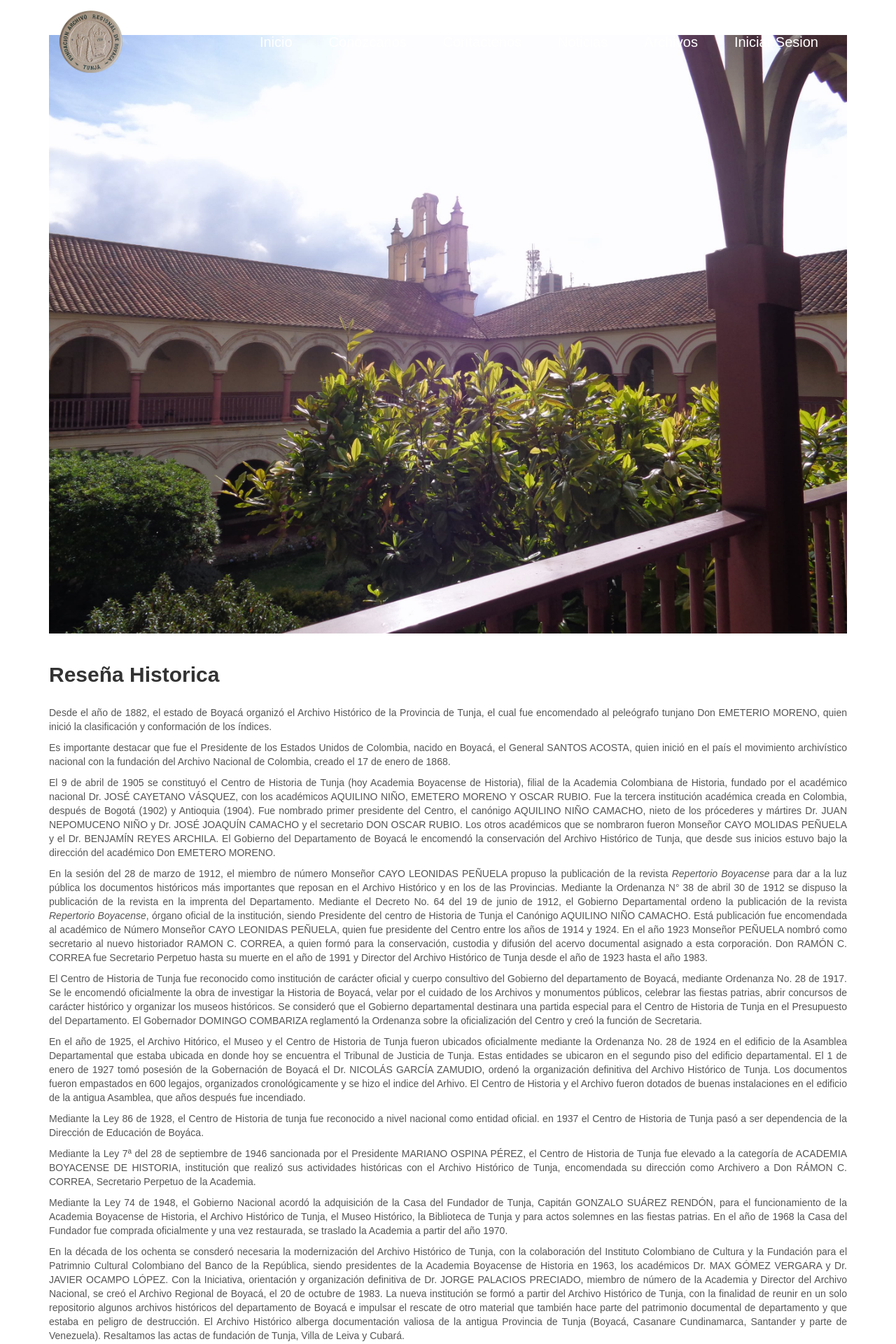
After one commit to YuliethHuerfanoPerez/Archivo-Regional-Hist-rico-de-Boyac-, a PHP site: the page made by Reseña.html in a window 1280 px wide. The commit adds this page. Shown: the top 1920 px of the page at 70% size. Run offline with PHP 8.4, Linux system fonts and the light colour scheme; some libraries are stand-ins or nearby versions.

Commit message:
Modulo de conozcanos
- Se añade reseña histórica, misión y visión.
-Se añade la imagen de team-vale.jpeg en el modulo del equipo de desarrollo
-Se hacen ajustes de tamaño en el logo de todos los módulos creados

```diff
--- /dev/null
+++ b/Reseña.html
@@ -0,0 +1,242 @@
+<!DOCTYPE html>
+<html lang="es">
+<head>
+    <meta charset="utf-8">
+    <meta http-equiv="X-UA-Compatible" content="IE=edge">
+    <meta name="viewport" content="width=device-width, initial-scale=1">
+    <meta name="description" content="">
+    <meta name="author" content="">
+    <title>noticia ARHB</title>
+    <!-- =============== Bootstrap Core CSS =============== -->
+    <link rel="stylesheet" href="assets/css/bootstrap.min.css" type="text/css">
+    <!-- =============== fonts awesome =============== -->
+    <link rel="stylesheet" href="assets/font/css/font-awesome.min.css" type="text/css">
+    <!-- =============== Plugin CSS =============== -->
+    <link rel="stylesheet" href="assets/css/animate.min.css" type="text/css">
+    <!-- =============== Custom CSS =============== -->
+    <link rel="stylesheet" href="assets/css/style.css" type="text/css">
+    <!-- =============== Owl Carousel Assets =============== -->
+    <link href="assets/owl-carousel/owl.carousel.css" rel="stylesheet">
+    <link href="assets/owl-carousel/owl.theme.css" rel="stylesheet">
+
+	<link rel="stylesheet" href="assets/css/isotope-docs.css" media="screen">
+	<link rel="stylesheet" href="assets/css/baguetteBox.css">
+    <!-- HTML5 Shim and Respond.js IE8 support of HTML5 elements and media queries -->
+    <!-- WARNING: Respond.js doesn't work if you view the page via file:// -->
+    <!--[if lt IE 9]>
+        <script src="https://oss.maxcdn.com/libs/html5shiv/3.7.0/html5shiv.js"></script>
+        <script src="https://oss.maxcdn.com/libs/respond.js/1.4.2/respond.min.js"></script>
+    <![endif]-->
+
+</head>
+
+<body>
+    <!-- =============== Preloader =============== -->
+    <div id="preloader">
+        <div id="loading">
+		<img width="256" height="32" src="assets/img/loading-cylon-red.svg">
+        </div>
+    </div>
+    <!-- =============== nav =============== -->
+    <nav id="mainNav" class="navbar navbar-default navbar-fixed-top">
+        <div class="container">
+            <div class="container-fluid">
+                <!-- Brand and toggle get grouped for better mobile display -->
+                <div class="navbar-header">
+                    <button type="button" class="navbar-toggle collapsed" data-toggle="collapse" data-target="#bs-example-navbar-collapse-1">
+                        <span class="sr-only">Toggle navigation</span>
+                        <span class="icon-bar"></span>
+                        <span class="icon-bar"></span>
+                        <span class="icon-bar"></span>
+                    </button>
+                    <a class="navbar-brand" href="#"><img src="assets/img/logo.png" alt="Logo" width="45%">
+                    </a>
+                </div>
+
+                <!-- Collect the nav links, forms, and other content for toggling -->
+
+                <div class="collapse navbar-collapse" id="bs-example-navbar-collapse-1">
+                    <ul class="nav navbar-nav navbar-right">
+						<li>
+                            <a class="page-scroll" href="index.html#home">Inicio</a>
+                        </li>
+                        <li>
+                            <a class="page-scroll" href="index.html#about">Conozcanos</a>
+                        </li>
+                        <li>
+							<a class="page-scroll" href="index.html#contact">Contactenos</a>
+                        </li>
+                        <li>
+                            <a class="page-scroll" href="news.html">Noticias</a>
+                        </li>
+                        <li>
+                            <a class="page-scroll" href="files.html">Archivos</a>
+                        </li>
+                        <li>
+                            <a class="page-scroll" href="login.html">Iniciar Sesion</a>
+                        </li>
+                    </ul>
+                </div>
+                <!-- =============== navbar-collapse =============== -->
+
+            </div>
+        </div>
+        <!-- =============== container-fluid =============== -->
+    </nav>
+    <section>
+        <div class="container marg50">
+            <div class="row">
+                <div class="col-lg-12">
+                    <div class="classic-blog blog-single">
+                        <div class="bs-blog-img"><img alt="" src="assets/img/interiorAHRB.jpg" width="10%"></div>
+                        <div class="bs-blog-naz">
+                            <h2>Reseña Historica</h2>
+                            <div class="bs-blog-text" style="text-align: justify;">
+                                <p>Desde el año de 1882, el estado de Boyacá organizó el Archivo Histórico de la Provincia de Tunja,
+                                    el cual fue encomendado al peleógrafo tunjano Don EMETERIO MORENO, quien inició la clasificación y
+                                    conformación de los índices.</p>
+                                <p>Es importante destacar que fue el Presidente de los Estados Unidos de Colombia, nacido en Boyacá, el
+                                    General SANTOS ACOSTA, quien inició en el país el movimiento archivístico nacional con la fundación
+                                    del Archivo Nacional de Colombia, creado el 17 de enero de 1868.</p>
+
+                                <p>El 9 de abril de 1905 se constituyó el Centro de Historia de Tunja (hoy Academia Boyacense de Historia),
+                                    filial de la Academia Colombiana de Historia, fundado por el académico nacional Dr. JOSÉ CAYETANO VÁSQUEZ,
+                                    con los académicos AQUILINO NIÑO, EMETERO MORENO Y OSCAR RUBIO. Fue la tercera institución académica creada
+                                    en Colombia, después de Bogotá (1902) y Antioquia (1904). Fue nombrado primer presidente del Centro, el canónigo
+                                    AQUILINO NIÑO CAMACHO, nieto de los prócederes y mártires Dr. JUAN NEPOMUCENO NIÑO y Dr. JOSÉ JOAQUÍN CAMACHO
+                                    y el secretario DON OSCAR RUBIO. Los otros académicos que se nombraron fueron Monseñor CAYO MOLIDAS PEÑUELA y el Dr. BENJAMÍN REYES ARCHILA.
+                                    El Gobierno del Departamento de Boyacá le encomendó la conservación del Archivo Histórico de Tunja, que desde sus
+                                inicios estuvo bajo la dirección del académico Don EMETERO MORENO.</p>
+                                <p>En la sesión del 28 de marzo de 1912, el miembro de número Monseñor CAYO LEONIDAS PEÑUELA propuso la publicación
+                                    de la revista <i>Repertorio Boyacense</i> para dar a la luz pública los documentos históricos más importantes que reposan en el Archivo Histórico
+                                    y en los de las Provincias. Mediante la Ordenanza N° 38 de abril 30 de 1912 se dispuso la publicación de la revista en la
+                                    imprenta del Departamento. Mediante el Decreto No. 64 del 19 de junio de 1912, el Gobierno Departamental ordeno
+                                    la publicación de la revista <i>Repertorio Boyacense</i>, órgano oficial de la institución, siendo Presidente del centro de Historia de Tunja
+                                    el Canónigo AQUILINO NIÑO CAMACHO. Está publicación fue encomendada al académico de Número Monseñor CAYO LEONIDAS PEÑUELA, quien fue presidente
+                                    del Centro entre los años de 1914 y 1924. En el año 1923 Monseñor PEÑUELA nombró como secretario al nuevo historiador RAMON C. CORREA, a
+                                    quien formó para la conservación, custodia y difusión del acervo documental asignado a esta corporación. Don RAMÓN C. CORREA fue Secretario Perpetuo hasta
+                                    su muerte en el año de 1991 y Director del Archivo Histórico de Tunja desde el año de 1923 hasta el año 1983.</p>
+                                <p>El Centro de Historia de Tunja fue reconocido como institución de carácter oficial y cuerpo consultivo del
+                                    Gobierno del departamento de Boyacá, mediante Ordenanza No. 28 de 1917. Se le encomendó oficialmente la obra de investigar
+                                    la Historia de Boyacá, velar por el cuidado de los Archivos y monumentos públicos, celebrar las fiestas patrias, abrir concursos de carácter
+                                    histórico y organizar los museos históricos. Se consideró que el Gobierno departamental destinara una partida especial para el Centro de Historia de Tunja
+                                    en el Presupuesto del Departamento. El Gobernador DOMINGO COMBARIZA reglamentó la Ordenanza sobre la oficialización del Centro y creó la función de Secretaria.</p>
+                                <p>En el año de 1925, el Archivo Hitórico, el Museo y el Centro de Historia de Tunja fueron ubicados oficialmente mediante la Ordenanza No. 28 de 1924 en el edificio de la Asamblea
+                                    Departamental que estaba ubicada en donde hoy se encuentra el Tribunal de Justicia de Tunja. Estas entidades se ubicaron en el segundo piso del edificio departamental.
+                                    El 1 de enero de 1927 tomó posesión de la Gobernación de Boyacá el Dr. NICOLÁS GARCÍA ZAMUDIO, ordenó la organización definitiva del Archivo Histórico de Tunja. Los documentos
+                                    fueron empastados en 600 legajos, organizados cronológicamente y se hizo el indice del Arhivo. El Centro de Historia y el Archivo fueron dotados de buenas instalaciones en el edificio
+                                    de la antigua Asamblea, que años después fue incendiado. </p>
+                                <p>Mediante la Ley 86 de 1928, el Centro de Historia de tunja fue reconocido a nivel nacional como entidad oficial. en 1937 el Centro de Historia de Tunja pasó a ser dependencia de la
+                                    Dirección de Educación de Boyáca.</p>
+                                <p>Mediante la Ley 7ª del 28 de septiembre de 1946 sancionada por el Presidente MARIANO OSPINA PÉREZ, el Centro de Historia de Tunja fue
+                                    elevado a la categoría de ACADEMIA BOYACENSE DE HISTORIA, institución que realizó sus actividades históricas con el Archivo Histórico de Tunja, encomendada su dirección como
+                                    Archivero a Don RÁMON C. CORREA, Secretario Perpetuo de la Academia. </p>
+                                <p>Mediante la Ley 74 de 1948, el Gobierno Nacional acordó la adquisición de la Casa del Fundador de Tunja, Capitán GONZALO SUÁREZ RENDÓN, para el funcionamiento de la Academia Boyacense de
+                                     Historia, el Archivo Histórico de Tunja, el Museo Histórico, la Biblioteca de Tunja y para actos solemnes en las fiestas patrias. En el año de 1968 la Casa del Fundador fue comprada oficialmente
+                                    y una vez restaurada, se traslado la Academia a partir del año 1970. </p>
+                                <p>En la década de los ochenta se consderó necesaria la modernización del Archivo Histórico de Tunja, con la colaboración del Instituto Colombiano de Cultura y la Fundación
+                                    para el Patrimnio Cultural Colombiano del Banco de la República, siendo presidentes de la Academia Boyacense de Historia en 1963, los académicos Dr. MAX GÓMEZ VERGARA y Dr. JAVIER OCAMPO LÓPEZ. Con la Iniciativa, orientación
+                                    y organización definitiva de Dr. JORGE PALACIOS PRECIADO, miembro de número de la Academia y Director del Archivo Nacional, se creó el Archivo Regional de Boyacá, el 20 de octubre de 1983. La nueva institución se formó a
+                                    partir del Archivo Histórico de Tunja, con la finalidad de reunir en un solo repositorio algunos archivos históricos del departamento de Boyacá e impulsar el rescate de otro material que también hace parte del patrimonio
+                                    documental de departamento y que estaba en peligro de destrucción. El Archivo Histórico alberga documentación valiosa de la antigua Provincia de Tunja (Boyacá, Casanare
+                                    Cundinamarca, Santander y parte de Venezuela). Resaltamos las actas de fundación de Tunja, Villa de Leiva y Cubará.</p>
+                                <p>La Academia Boyacense de Historia, institución gestora del Archivo con los doctores JORGE PALACIOS PRECIADO Y JAVIER OCAMPO LÓPEZ, junto con las entidades colaboradoras: Gobernación de Boyacá, Fundación para
+                                    el Patrimonio Cultural Colombiano del Banco de la República, Instituto de Cultura y Bellas Artes de Boyacá, aportaron para el funcionamiento de este ente, y acordaron constituir la
+                                    Fundación Archivo Regional de Boyacá, con el fin de darle cierta autonomia en su manejo y para continuar con su desarrollo histórico.</p>
+                                <p>Mediante escritura pública No. 3374 del 4 de diciembre de 1968 de la Notaria Segunda de Tunja y Personería Júridica Resolución No. 000015 de 1990 emanada de la Gobernación de Boyacá, se legalizó esta Fundación quedando como miembros:
+                                <i>La Academia Boyacense de Historia, el instituto de Cultura de Boyacá, la Notaria Primera, Notaria Segunda, el Banco de la Republica, la Secretaria General
+                                    de la Gobernación</i> y más tarde ingresaria la <i>Universidad Pedagógica y Tecnológica de Colombia,</i> de conformidad con los estatutos.</p>
+                                <p>Mediante la Ordenanza 023 de 14 de agosto de 1995, se crea el Consejo Departamental de Archivos, se dictan otras disposiciones para la organización del patrimonio documental de Boyacá, que incluye la creación del Archivo
+                                    General de Boyacá, haciendo parte el Archivo Regional de Boyacá como Archivo Histórico.</p>
+                             </div>
+                            </div>
+                    </div>
+                </div>
+            </div>
+        </div>
+    </section>
+		<footer id="footer">
+		<!-- =============== container =============== -->
+		<div class="container">
+					<div class="row">
+					<div class="col-12">
+
+						<ul class="social-links">
+							<li><a class="wow fadeInUp animated" href="index.html#" style="visibility: visible; animation-name: fadeInUp;"><i class="fa fa-facebook"></i></a></li>
+							<li><a data-wow-delay=".1s" class="wow fadeInUp animated" href="https://www.boyaca.gov.co/" style="visibility: visible; animation-delay: 0.1s; animation-name: fadeInUp;"><img src="assets/img/footer/gobernacion.png"></i></a></li>
+							<li><a data-wow-delay=".2s" class="wow fadeInUp animated" href="https://academia-boyacense-de-historia.webnode.es/" style="visibility: visible; animation-delay: 0.2s; animation-name: fadeInUp;"><img src="assets/img/footer/academia.jpg"></i></a></li>
+							<li><a data-wow-delay=".4s" class="wow fadeInUp animated" href="https://www.uptc.edu.co/sitio/portal/" style="visibility: visible; animation-delay: 0.4s; animation-name: fadeInUp;"><img src="assets/img/footer/uptc.png"></i></a></li>
+							<li><a data-wow-delay=".5s" class="wow fadeInUp animated" href="index.html" style="visibility: visible; animation-delay: 0.5s; animation-name: fadeInUp;"><i class="fa fa-level-up"></i></a></li>
+						</ul>
+
+						<p class="copyright">
+							&copy; 2016 Be. Created By <a href="http://templatestock.co">Template Stock</a>
+						</p>
+
+					</div>
+
+				</div>
+		</div><!-- =============== container end =============== -->
+		</footer>
+
+
+
+
+	<!-- =============== jQuery =============== -->
+    <script src="assets/js/jquery.js"></script>
+	 <script src="assets/js/isotope-docs.min.js"></script>
+    <!-- =============== Bootstrap Core JavaScript =============== -->
+    <script src="assets/js/bootstrap.min.js"></script>
+    <!-- =============== Plugin JavaScript =============== -->
+    <script src="assets/js/jquery.easing.min.js"></script>
+    <script src="assets/js/jquery.fittext.js"></script>
+    <script src="assets/js/wow.min.js"></script>
+	<!-- =============== owl carousel =============== -->
+    <script src="assets/owl-carousel/owl.carousel.js"></script>
+	<!-- Isotope does NOT require jQuery. But it does make things easier -->
+
+<script src="assets/js/baguetteBox.js" async></script>
+<script src="assets/js/plugins.js" async></script>
+
+    <!-- =============== Custom Theme JavaScript =============== -->
+    <script src="assets/js/creative.js">	</script>
+<script src="assets/js/jquery.nicescroll.min.js"></script>
+
+<script>
+  $(document).ready(function() {
+
+	var nice = $("html").niceScroll();  // The document page (body)
+
+	$("#div1").html($("#div1").html()+' '+nice.version);
+
+    $("#boxscroll").niceScroll({cursorborder:"",cursorcolor:"#00F",boxzoom:true}); // First scrollable DIV
+
+    $("#boxscroll2").niceScroll("#contentscroll2",{cursorcolor:"#F00",cursoropacitymax:0.7,boxzoom:true,touchbehavior:true});  // Second scrollable DIV
+    $("#boxframe").niceScroll("#boxscroll3",{cursorcolor:"#0F0",cursoropacitymax:0.7,boxzoom:true,touchbehavior:true});  // This is an IFrame (iPad compatible)
+
+    $("#boxscroll4").niceScroll("#boxscroll4 .wrapper",{boxzoom:true});  // hw acceleration enabled when using wrapper
+
+  });
+</script>
+<script>
+window.onload = function() {
+    if(typeof oldIE === 'undefined' && Object.keys)
+        hljs.initHighlighting();
+
+    baguetteBox.run('.baguetteBoxOne');
+    baguetteBox.run('.baguetteBoxTwo');
+    baguetteBox.run('.baguetteBoxThree', {
+        animation: 'fadeIn'
+    });
+    baguetteBox.run('.baguetteBoxFour', {
+        buttons: false
+    });
+    baguetteBox.run('.baguetteBoxFive', {
+        captions: function(element) {
+            return element.getElementsByTagName('img')[0].alt;
+        }
+    });
+};
+</script>
+</body>
+</html>
--- a/assets/css/baguetteBox.css
+++ b/assets/css/baguetteBox.css
@@ -23,8 +23,8 @@
   #baguetteBox-overlay .full-image {
     display: inline-block;
     position: relative;
-    width: 100%;
-    height: 100%;
+    width: 50%;
+    height: 50%;
     text-align: center; }
     #baguetteBox-overlay .full-image figure {
       display: inline;
--- a/assets/css/style.css
+++ b/assets/css/style.css
@@ -132,8 +132,8 @@ transition: all 0.35s ease 0s;
     color: orange;
 }
 .header-btn {
-    border: 2px solid #fff;
-    color: #fff;
+    border: 2px solid #000;
+    color: #000;
     display: block;
     font-size: 22px;
     line-height: 42px;
@@ -142,25 +142,35 @@ transition: all 0.35s ease 0s;
     width: 235px;
 	transition: all 0.35s ease 0s;
 }
+
 .header-btn:hover {
-    border: 2px solid #ff6000;
-    color: #ff6000;
+    border: 2px solid orange;
+    color:orange;
 	text-decoration:none;
 	transition: all 0.35s ease 0s;
 }
 .btn-ornge {
     background: rgba(0, 0, 0, 0) none repeat scroll 0 0;
+    color: #27AE60;
+
     border: 2px solid;
     border-radius: 0;
     width: 250px;
 	font-size:18px;
 	transition: all 0.35s ease 0s;
+
+}
+.btn-ornge a{
+    color: #27AE60;
 }
 .btn-ornge:hover {
-    border: 2px solid #ffae00;
-	color:#ffae00;
+    border: 2px solid orange;
+	color: orange;
 	background: rgba(0, 0, 0, 0) none repeat scroll 0 0;
 	transition: all 0.35s ease 0s;
+}
+.btn-ornge:hover a{
+    color: orange;
 }
 
 #about {
--- a/news.html
+++ b/news.html
@@ -49,7 +49,7 @@
                         <span class="icon-bar"></span>
                         <span class="icon-bar"></span>
                     </button>
-                    <a class="navbar-brand" href="#"><img src="assets/img/logo.png" alt="Logo" width="200%" height="300%">
+                    <a class="navbar-brand" href="#"><img src="assets/img/logo.png" alt="Logo" width="45%">
                     </a>
                 </div>
 
```
Also changed, not shown: index.html (+30 -12 lines), assets/img/team-vale.jpeg (added).
